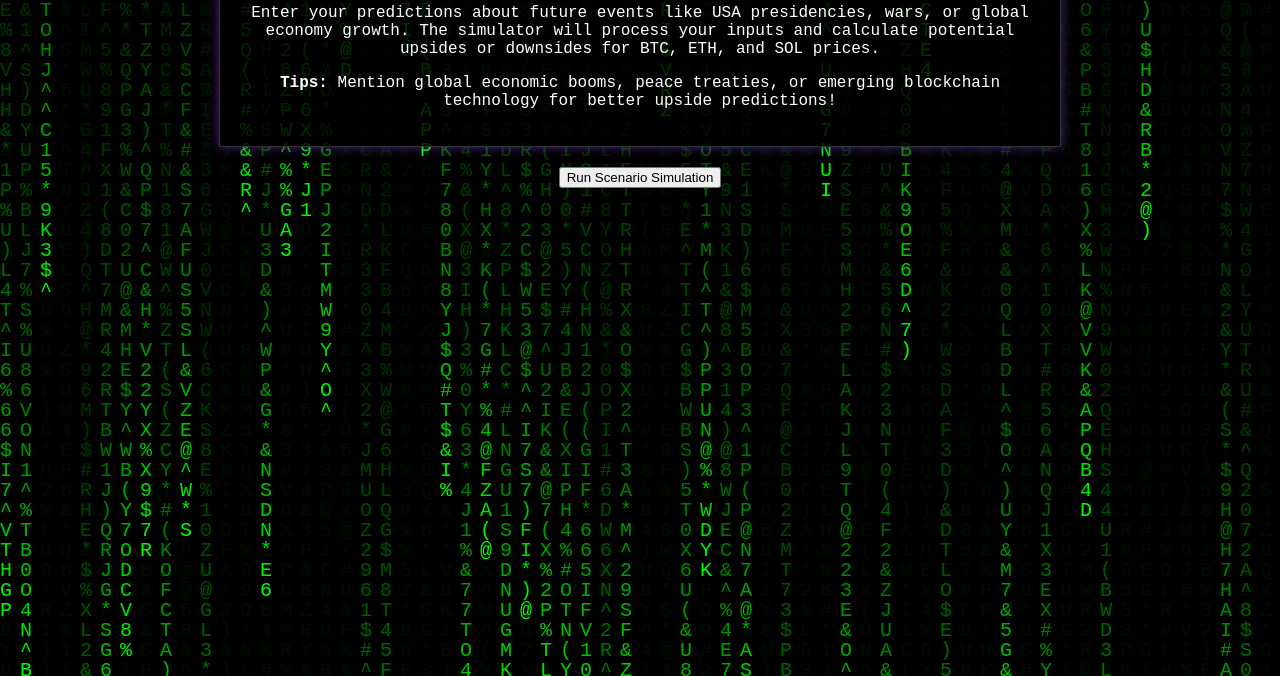
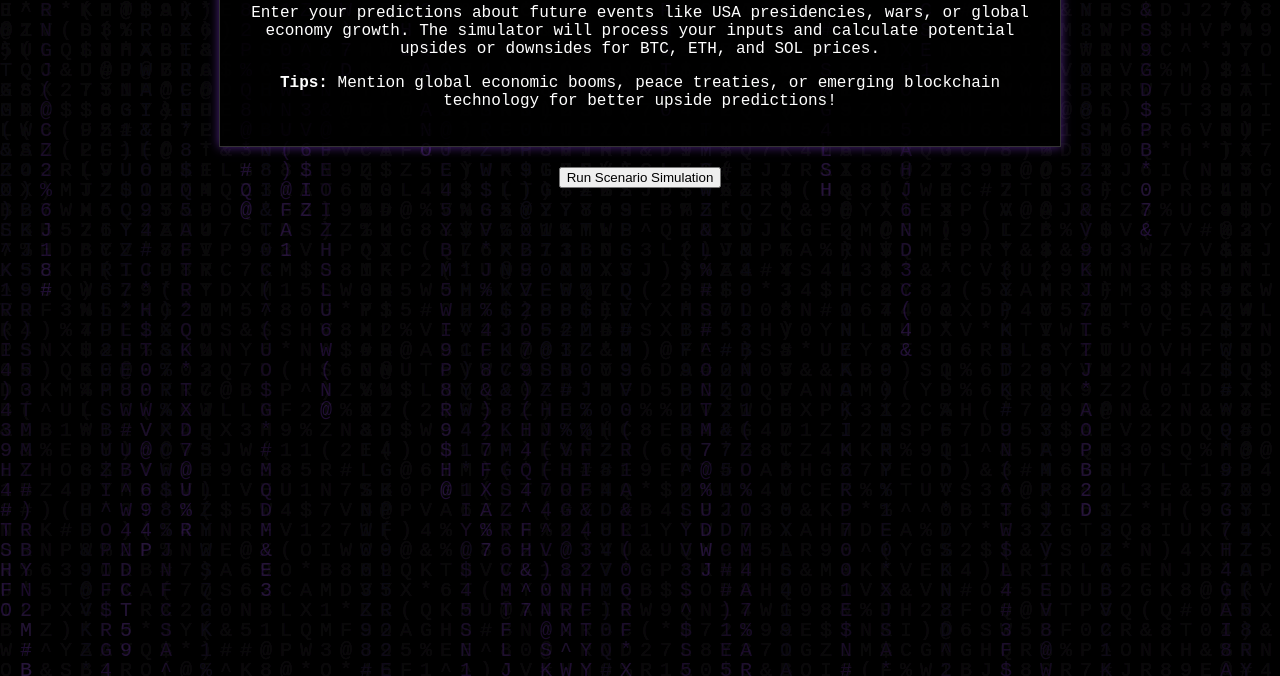
Before and after one commit to c76224892/scenariosim, a plain HTML site: page index.html in a window 1280 px wide. Shown: the part 124-800 px from the top of the page. Drawn offline with Linux system fonts and the light colour scheme.

Commit message:
Update index.html

```diff
--- a/index.html
+++ b/index.html
@@ -32,9 +32,12 @@
       pointer-events: none; /* Allow interactions through canvas */
       background: black;
     }
+    /* Subtle Matrix characters style */
+    .matrix-char {
+      font-family: monospace;
+      color: rgba(153, 69, 255, 0.2); /* semi-transparent purple */
+    }
     /* Rest of your existing styles... */
-    /* (Include your styles from the previous HTML here) */
-    /* Example snippet: */
     #terminal {
       width: 80%;
       max-width: 800px;
@@ -43,8 +46,10 @@
       border: 1px solid #333;
       box-shadow: 0 0 10px rgba(153, 69, 255, 0.5);
       margin: 20px auto;
+      position: relative;
+      z-index: 2;
     }
-    /* ... Rest of your styles ... */
+    /* ... include other styles as needed ... */
   </style>
 </head>
 <body>
@@ -62,7 +67,7 @@
       </p>
     </div>
     <button id="open-scenario-modal">Run Scenario Simulation</button>
-    <!-- ... The rest of your HTML content (modal, scripts) ... -->
+    <!-- The rest of your HTML content (modal, etc.) -->
   </div>
 
   <script>
@@ -74,22 +79,24 @@
     canvas.width = window.innerWidth;
     canvas.height = window.innerHeight;
 
-    const columns = canvas.width / 20; // number of columns for characters
-    const drops = Array(Math.floor(columns)).fill(1); // initial y position for each column
-
-    const characters = 'ABCDEFGHIJKLMNOPQRSTUVWXYZ0123456789@#$%^&*()*&^%'; // characters for animation
+    const fontSize = 20;
+    const columns = Math.floor(canvas.width / fontSize);
+    const drops = Array(columns).fill(1);
+    const characters = 'ABCDEFGHIJKLMNOPQRSTUVWXYZ0123456789@#$%^&*()'; // characters for animation
 
     function drawMatrix() {
+      // Slightly fade the canvas to avoid sharp trails
       ctx.fillStyle = 'rgba(0, 0, 0, 0.05)';
       ctx.fillRect(0, 0, canvas.width, canvas.height);
 
-      ctx.fillStyle = '#0F0'; // green characters
-      ctx.font = '20px monospace';
+      // Set text style: subtle purple
+      ctx.fillStyle = 'rgba(153, 69, 255, 0.2)';
+      ctx.font = `${fontSize}px monospace`;
 
       for (let i = 0; i < drops.length; i++) {
         const text = characters.charAt(Math.floor(Math.random() * characters.length));
-        const x = i * 20;
-        const y = drops[i] * 20;
+        const x = i * fontSize;
+        const y = drops[i] * fontSize;
         ctx.fillText(text, x, y);
 
         // Reset drop randomly after it reaches the bottom
@@ -108,7 +115,7 @@
       canvas.height = window.innerHeight;
     });
 
-    // Rest of your JavaScript simulation code...
+    // Simulation script (existing code)
     const openScenarioModal = document.getElementById('open-scenario-modal');
     const closeScenarioModal = document.getElementById('close-scenario-modal');
     const scenarioModal = document.getElementById('scenario-modal');
@@ -160,7 +167,6 @@
         let direction = changePercent >= 0 ? '↑' : '↓';
         let targetPrice = 'N/A';
 
-        // Apply specific logic for BTC based on predictionText
         if (coin === 'BTC') {
           if (predictionText.includes('war') || predictionText.includes('conflict')) {
             targetPrice = (50000 + Math.random() * 50000).toFixed(0);
@@ -182,6 +188,5 @@
       simulationResults.classList.add('reveal');
     }
   </script>
-  <!-- Include your remaining modal HTML here if needed -->
 </body>
 </html>
```
